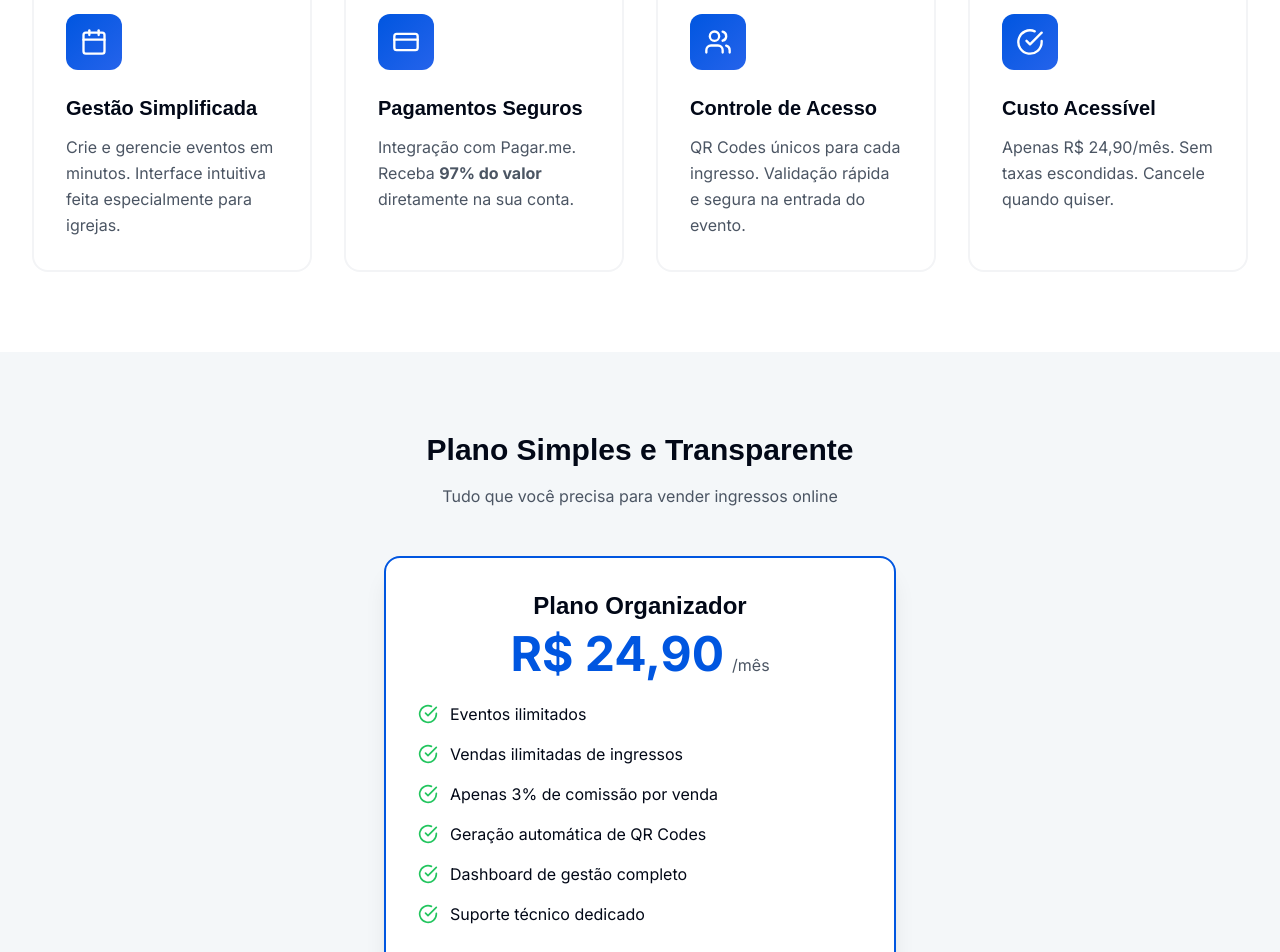
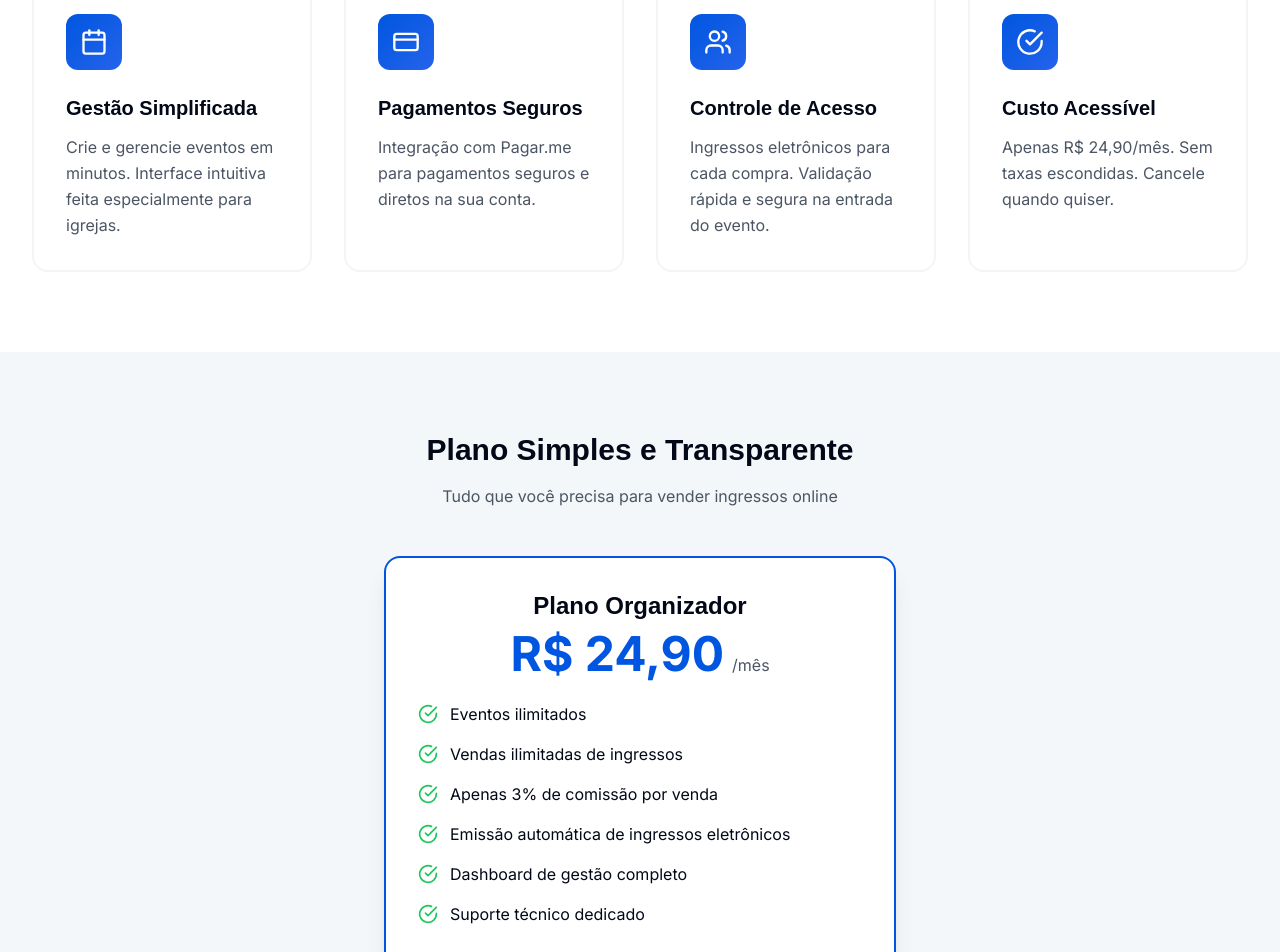
Before and after one commit to francodev1/projetoEventos, a Next.js app in the folder frontend/: page / in a window 1280 px wide. Shown: the part 980-1932 px from the top of the page. Built offline with nearby package versions, Linux system fonts and the light colour scheme.

Commit message:
Remove menção a QR Codes; ajusta texto de Pagamentos Seguros

```diff
--- a/frontend/app/page.tsx
+++ b/frontend/app/page.tsx
@@ -99,7 +99,7 @@ export default function Home() {
                 Pagamentos Seguros
               </h4>
               <p className="text-gray-600 leading-relaxed">
-                Integração com Pagar.me. Receba <strong>97% do valor</strong> diretamente na sua conta.
+                Integração com Pagar.me para pagamentos seguros e diretos na sua conta.
               </p>
             </div>
 
@@ -111,7 +111,7 @@ export default function Home() {
                 Controle de Acesso
               </h4>
               <p className="text-gray-600 leading-relaxed">
-                QR Codes únicos para cada ingresso. Validação rápida e segura na entrada do evento.
+                Ingressos eletrônicos para cada compra. Validação rápida e segura na entrada do evento.
               </p>
             </div>
 
@@ -162,7 +162,7 @@ export default function Home() {
               </li>
               <li className="flex items-start">
                 <CheckCircle className="w-5 h-5 text-green-500 mr-3 mt-0.5 flex-shrink-0" />
-                <span>Geração automática de QR Codes</span>
+                <span>Emissão automática de ingressos eletrônicos</span>
               </li>
               <li className="flex items-start">
                 <CheckCircle className="w-5 h-5 text-green-500 mr-3 mt-0.5 flex-shrink-0" />
```
